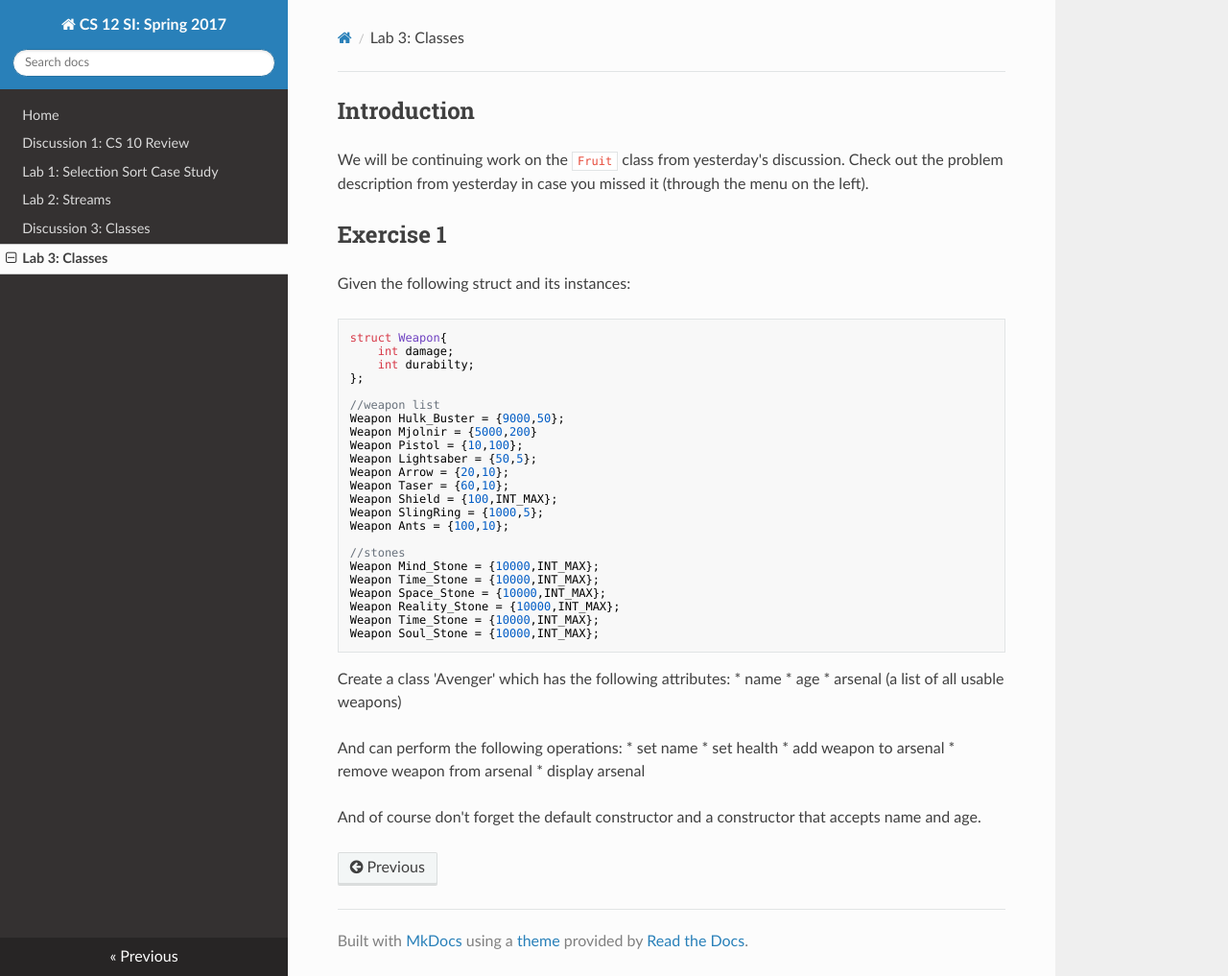
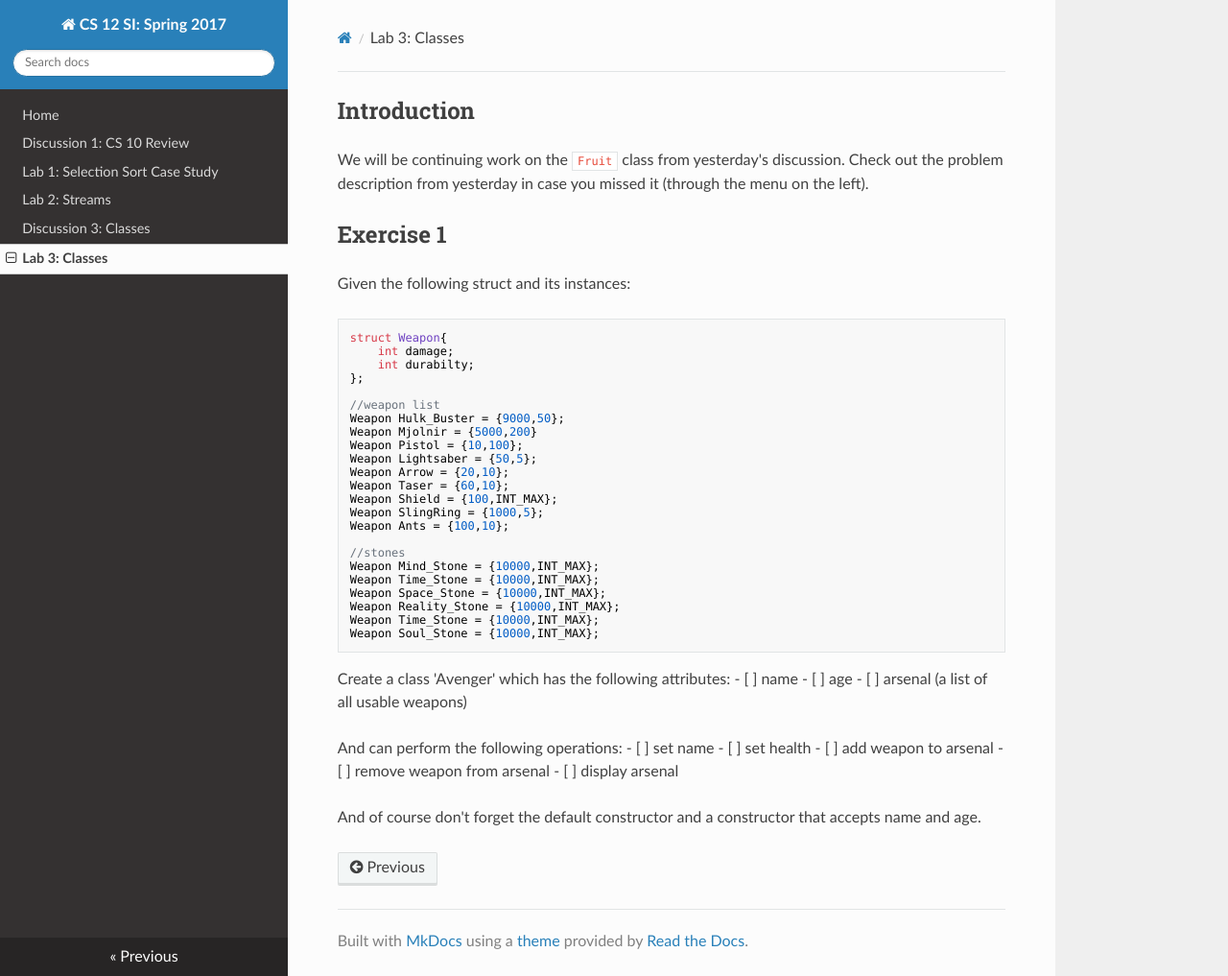
Before and after one commit to cs-si-ucr/cs12, an MkDocs documentation site: the page built from docs/lab03.md, in a window 1280 px wide and 1017 px high. Shown: the whole window at 96% size. Built offline with MkDocs 1.6.1, drawn with Linux system fonts in a browser that asks for light colours; nearby versions of some CDN libraries; old or Windows-style settings are respelled for this version of MkDocs.

Commit message:
trying something neato

````diff
--- a/docs/lab03.md
+++ b/docs/lab03.md
@@ -34,15 +34,15 @@ Weapon Time_Stone = {10000,INT_MAX};
 Weapon Soul_Stone = {10000,INT_MAX};
 ```
 Create a class 'Avenger' which has the following attributes:
-* name
-* age
-* arsenal (a list of all usable weapons)
+- [ ] name
+- [ ] age
+- [ ] arsenal (a list of all usable weapons)
 
 And can perform the following operations:
-* set name
-* set health
-* add weapon to arsenal
-* remove weapon from arsenal
-* display arsenal
+- [ ] set name
+- [ ] set health
+- [ ] add weapon to arsenal
+- [ ] remove weapon from arsenal
+- [ ] display arsenal
 
 And of course don't forget the default constructor and a constructor that accepts name and age.
````
